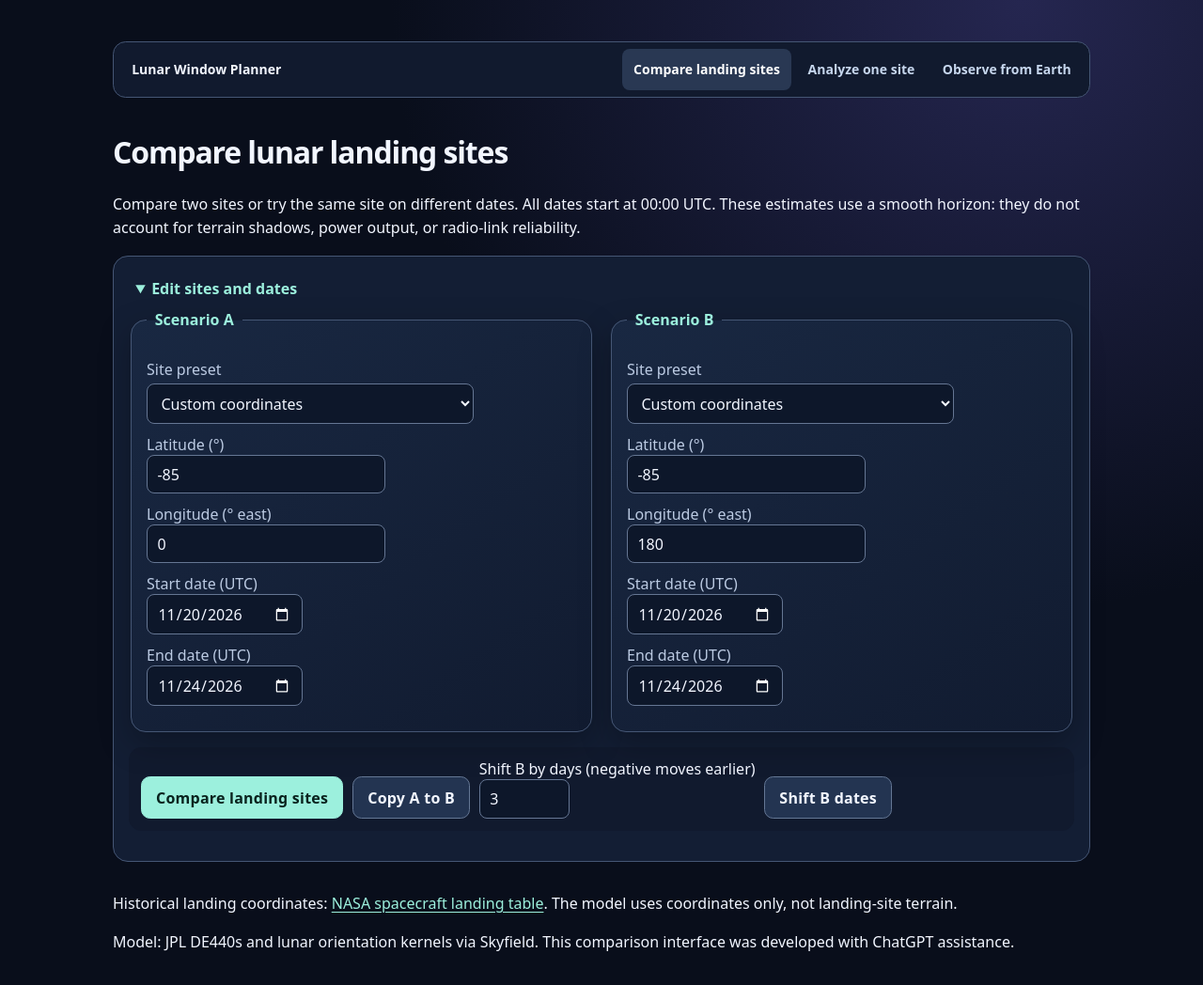
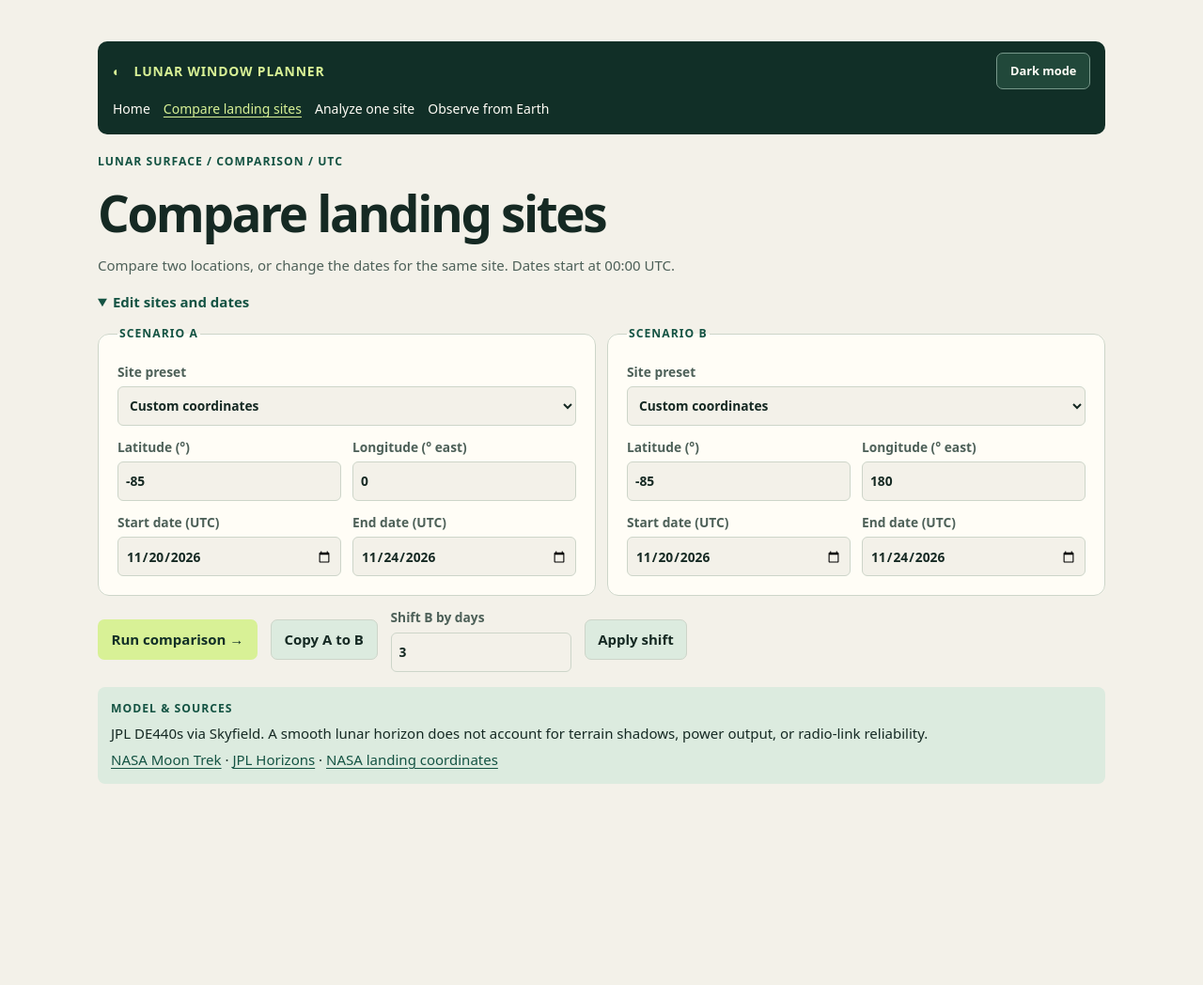
Before and after one commit to ullasds007-hub/lunar-window-planner, a Python web app: template app/templates/compare.html in a window 1280 px wide. Shown: the whole page at 94% size. After the commit the page ends 834 px from the top, so only its background shows below. Run offline with Jinja, Linux system fonts and the light colour scheme; the template is opened without the code that fills it, so the values that code supplies are empty.

Commit message:
Apply Lunar Atlas to app/templates/compare.html

```diff
--- a/app/templates/compare.html
+++ b/app/templates/compare.html
@@ -1,12 +1,6 @@
 <!doctype html>
-<html lang="en"><meta charset="utf-8"><meta name="viewport" content="width=device-width,initial-scale=1"><title>Lunar scenario comparison</title>
-<link rel="stylesheet" href="./assets/compare.css">
-<link rel="stylesheet" href="/lunar-surface/assets/planner.css">
-<main><header class="planner-header"><nav class="planner-nav" aria-label="Planner tools"><a class="planner-brand" href="/">Lunar Window Planner</a><a href="/lunar-surface/compare" aria-current="page">Compare landing sites</a><a href="/lunar-surface/">Analyze one site</a><a href="/earth">Observe from Earth</a></nav></header><h1>Compare lunar landing sites</h1>
-<p>Compare two sites or try the same site on different dates. All dates start at 00:00 UTC. These estimates use a smooth horizon: they do not account for terrain shadows, power output, or radio-link reliability.</p>
-<details id="scenario-editor" open><summary>Edit sites and dates</summary><form id="form"><div class="grid" id="inputs"></div><div class="compare-actions"><button>Compare landing sites</button> <button type="button" id="copy">Copy A to B</button>
-<label>Shift B by days (negative moves earlier)<input id="shift-days" type="number" step="1" value="3"></label>
-<button type="button" id="shift">Shift B dates</button></div></form></details>
-<p id="status" role="status"></p><div id="results" class="grid"></div>
-<p>Historical landing coordinates: <a href="https://nssdc.gsfc.nasa.gov/planetary/lunar/lunar_artifact_impacts.html">NASA spacecraft landing table</a>. The model uses coordinates only, not landing-site terrain.</p><p>Model: JPL DE440s and lunar orientation kernels via Skyfield. This comparison interface was developed with ChatGPT assistance.</p></main>
-<script defer src="./assets/compare.js"></script></html>
+<html lang="en"><head><meta charset="utf-8"><meta name="viewport" content="width=device-width, initial-scale=1">
+<title>Compare landing sites · Lunar Window Planner</title><script src="/lunar-surface/assets/theme.js"></script><link rel="stylesheet" href="/lunar-surface/assets/atlas.css"><!-- Legacy relative assets: ./assets/compare.css ./assets/compare.js --><script defer src="/lunar-surface/assets/compare.js"></script></head>
+<body><div class="wrap"><header class="planner-header"><div class="planner-top"><a class="planner-brand" href="/">◐ &nbsp; LUNAR WINDOW PLANNER</a><button type="button" id="theme-toggle" hidden>Dark mode</button></div><nav class="planner-nav" aria-label="Planner tools"><a href="/">Home</a><a href="/lunar-surface/compare" aria-current="page">Compare landing sites</a><a href="/lunar-surface/">Analyze one site</a><a href="/earth">Observe from Earth</a></nav></header><main><p class="eyebrow">Lunar surface / Comparison / UTC</p><h1>Compare landing sites</h1><p class="lede">Compare two locations, or change the dates for the same site. Dates start at 00:00 UTC.</p><details id="scenario-editor" open><summary>Edit sites and dates</summary><form id="form"><div class="grid" id="inputs"></div><div class="compare-actions"><button type="submit">Run comparison →</button> <button type="button" id="copy">Copy A to B</button>
+<label>Shift B by days<input id="shift-days" type="number" step="1" value="3"></label>
+<button type="button" id="shift">Apply shift</button></div></form></details><div id="status" role="status"></div><div id="results" class="grid"></div><aside class="model"><p class="eyebrow">Model &amp; sources</p><p>JPL DE440s via Skyfield. A smooth lunar horizon does not account for terrain shadows, power output, or radio-link reliability.</p><p><a href="https://trek.nasa.gov/moon/">NASA Moon Trek</a> · <a href="https://ssd.jpl.nasa.gov/horizons/">JPL Horizons</a> · <a href="https://nssdc.gsfc.nasa.gov/planetary/lunar/lunar_artifact_impacts.html">NASA landing coordinates</a></p></aside></main></div></body></html>
```
